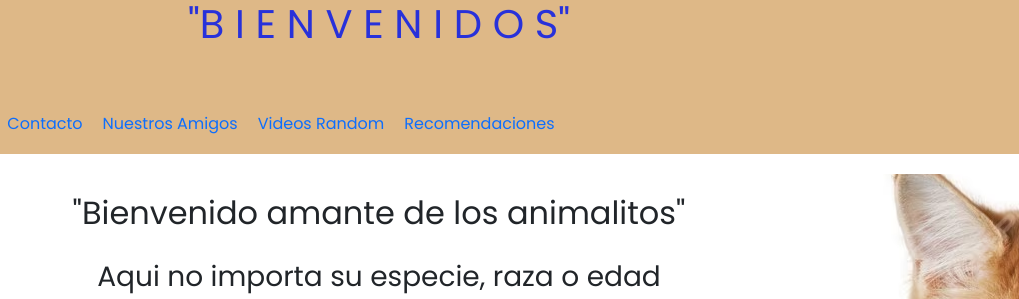
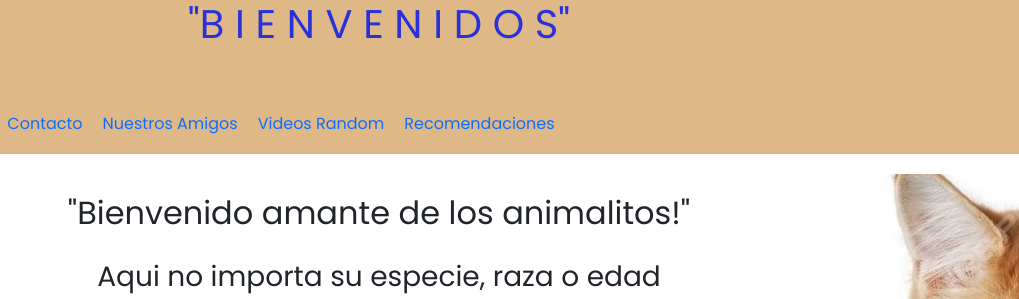
Before and after one commit to morarozascode/Proyecto_2.1.Vivi.azul, a website: page index.html in a window 1280 px wide. Shown: the top 299 px of the page, 261-1280 px from the left. Drawn offline with nearby package versions, Linux system fonts and the light colour scheme.

Commit message:
Update index.html
se agrega signo de exclamación a bienvenida

```diff
--- a/index.html
+++ b/index.html
@@ -50,7 +50,7 @@
 
     <main>
         <div class="parrafos1">
-            <h2>"Bienvenido amante de los animalitos"</h2>
+            <h2>"Bienvenido amante de los animalitos!"</h2>
             <h3>Aqui no importa su especie, raza o edad</h3>
             <p>En nuestra página encontraras cositas para tu amigo peludo, videos chistosos, peluditos para darles un hogar, y mucho más</p>
         </div>
```
